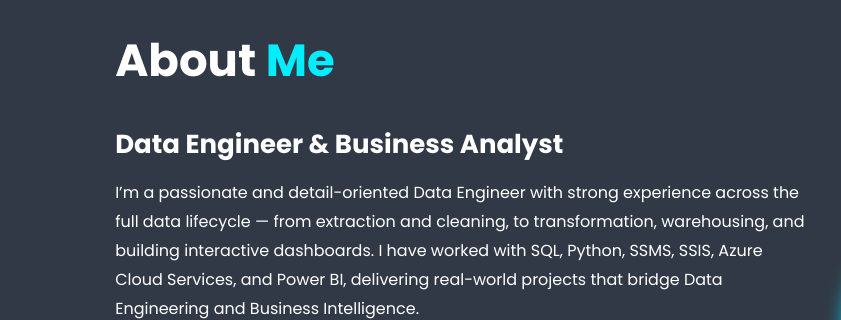
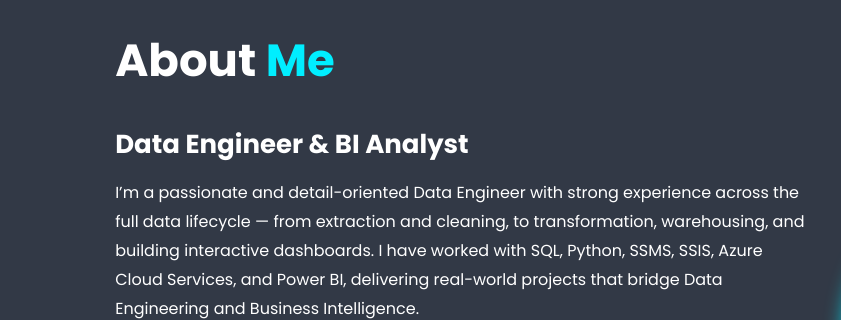
Before and after one commit to Yasserghonem/YasserGhonem.github.io, a plain HTML site: page index.html in a window 1280 px wide. Shown: the part 905-1225 px from the top of the page, 0-841 px from the left. Drawn offline with nearby package versions, Linux system fonts and the light colour scheme.

Commit message:
Update index.html

```diff
--- a/index.html
+++ b/index.html
@@ -538,7 +538,7 @@
     <section class="about" id="about">
         <div class="about-content">
             <h2 class="heading">About <span>Me</span></h2>
-            <h3>Data Engineer & Business Analyst</h3>
+            <h3>Data Engineer & BI Analyst</h3>
             <p>I’m a passionate and detail-oriented Data Engineer with strong experience across the full data lifecycle — from extraction and cleaning, to transformation, warehousing, and building interactive dashboards. I have worked with SQL, Python, SSMS, SSIS, Azure Cloud Services, and Power BI, delivering real-world projects that bridge Data Engineering and Business Intelligence.</p>
             <p>My portfolio includes end-to-end solutions such as HR, Sales, IMDB Movies, and Suicide Analysis Dashboards, as well as automation pipelines that process and store data efficiently. I’ve also developed machine learning models for predictive analysis.</p>
             <p>I blend the precision of data engineering with the clarity of storytelling — delivering pipelines and dashboards that not only provide actionable insights, but also help teams save money, cut unnecessary costs, and make smarter, faster decisions. My competitive edge lies in my ability to handle projects from raw data to impactful insights — ensuring that stakeholders receive accurate data presented in clear, engaging visuals that drive real results.</p>
@@ -710,7 +710,7 @@
     <script>
         // Typing animation
         var typed = new Typed('.multiple-text', {
-            strings: ['Data Engineer', 'Business Analyst', 'Power BI Developer'],
+            strings: ['Data Engineer', 'BI Analyst', 'Power BI Developer'],
             typeSpeed: 70,
             backSpeed: 70,
             backDelay: 1000,
@@ -739,4 +739,5 @@
     </script>
 
 </body>
+
 </html>
```
